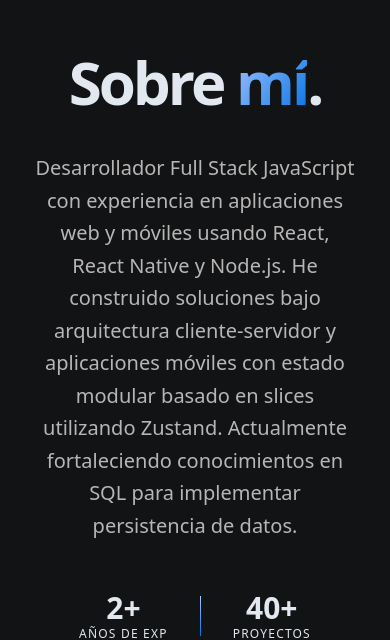
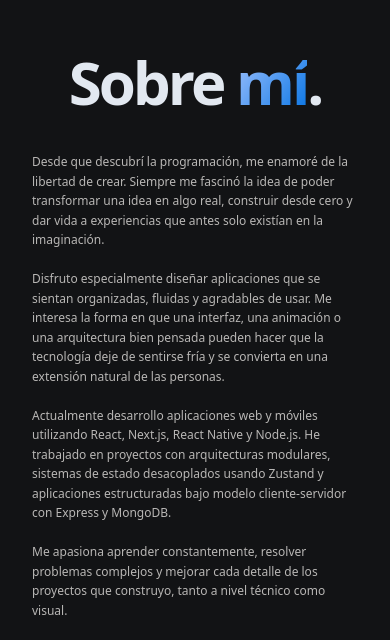
Before and after one commit to David-Sliren/Mi-Portafolio, a React (Vite) app: page / in a window 390 px wide. Shown: the part 6285-6925 px from the top of the page. Built offline with nearby package versions, Linux system fonts and the light colour scheme; what tailwind-animations would draw is missing.

Commit message:
style:(Components/aboutMe):  Cambiar descripcion sobre por una relativamente mejor, colocar 'br' en el texto y cambiar altura del contenedor principal y padding bajo

```diff
--- a/src/components/aboutMe/AboutMe.jsx
+++ b/src/components/aboutMe/AboutMe.jsx
@@ -2,7 +2,10 @@ import Yo from "../../assets/image/Yo.webp";
 
 const AboutMe = () => {
   return (
-    <section id="about" className="max-w-7xl mx-auto px-8  h-dvh pt-32">
+    <section
+      id="about"
+      className="max-w-7xl mx-auto px-8  min-h-dvh pt-32 pb-22"
+    >
       <div className="grid grid-col-1 lg:grid-cols-12 gap-16 items-center xl:px-0 content-center justify-items-center">
         <div className="col-span-full text-center  lg:col-span-8">
           <h1 className="font-headline text-6xl md:text-8xl font-extrabold tracking-tighter mb-8 leading-tight timeline-view animate-range-early-entry animate-fade-blur animate-fill-mode-both">
@@ -12,13 +15,30 @@ const AboutMe = () => {
             </span>
             .
           </h1>
-          <p className="text-stone-300/85 text-xl md:text-2xl font-body leading-relaxed max-w-4xl mb-12 mx-auto timeline-view animate-range-early-entry animate-fade-blur animate-fill-mode-both">
-            Desarrollador Full Stack JavaScript con experiencia en aplicaciones
-            web y móviles usando React, React Native y Node.js. He construido
-            soluciones bajo arquitectura cliente-servidor y aplicaciones móviles
-            con estado modular basado en slices utilizando Zustand. Actualmente
-            fortaleciendo conocimientos en SQL para implementar persistencia de
-            datos.
+          <p className="text-stone-300/85 text-left text-xs md:text-lg font-body leading-relaxed max-w-4xl mb-12 mx-auto timeline-view animate-range-early-entry animate-fade-blur animate-fill-mode-both">
+            Desde que descubrí la programación, me enamoré de la libertad de
+            crear. Siempre me fascinó la idea de poder transformar una idea en
+            algo real, construir desde cero y dar vida a experiencias que antes
+            solo existían en la imaginación.
+            <br />
+            <br />
+            Disfruto especialmente diseñar aplicaciones que se sientan
+            organizadas, fluidas y agradables de usar. Me interesa la forma en
+            que una interfaz, una animación o una arquitectura bien pensada
+            pueden hacer que la tecnología deje de sentirse fría y se convierta
+            en una extensión natural de las personas.
+            <br />
+            <br />
+            Actualmente desarrollo aplicaciones web y móviles utilizando React,
+            Next.js, React Native y Node.js. He trabajado en proyectos con
+            arquitecturas modulares, sistemas de estado desacoplados usando
+            Zustand y aplicaciones estructuradas bajo modelo cliente-servidor
+            con Express y MongoDB.
+            <br />
+            <br />
+            Me apasiona aprender constantemente, resolver problemas complejos y
+            mejorar cada detalle de los proyectos que construyo, tanto a nivel
+            técnico como visual.
           </p>
           <div className="flex items-center space-x-8 justify-center">
             <div className="flex flex-col timeline-view animate-range-flash-entry animate-fade-blur animate-fill-mode-both">
```
